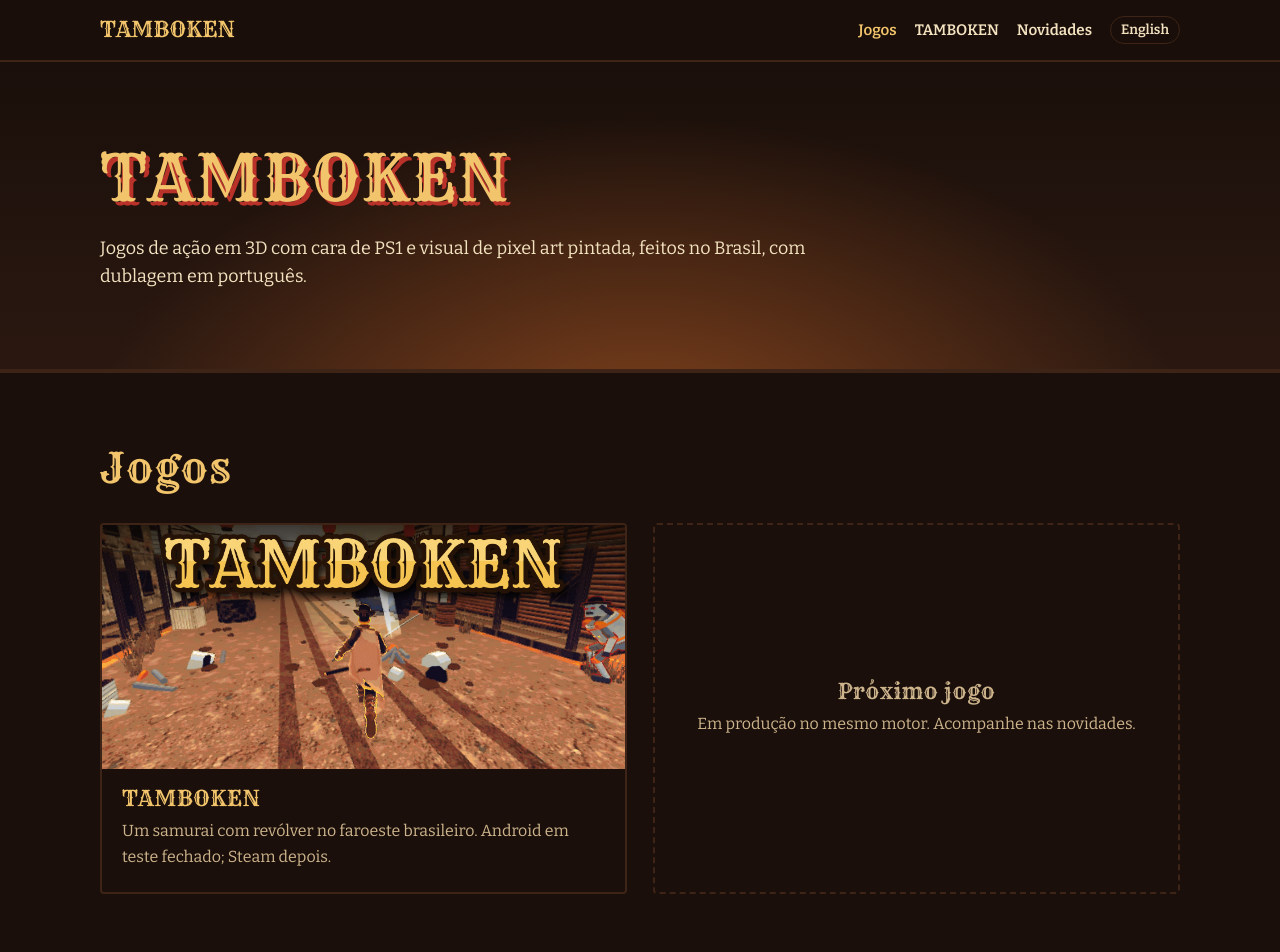
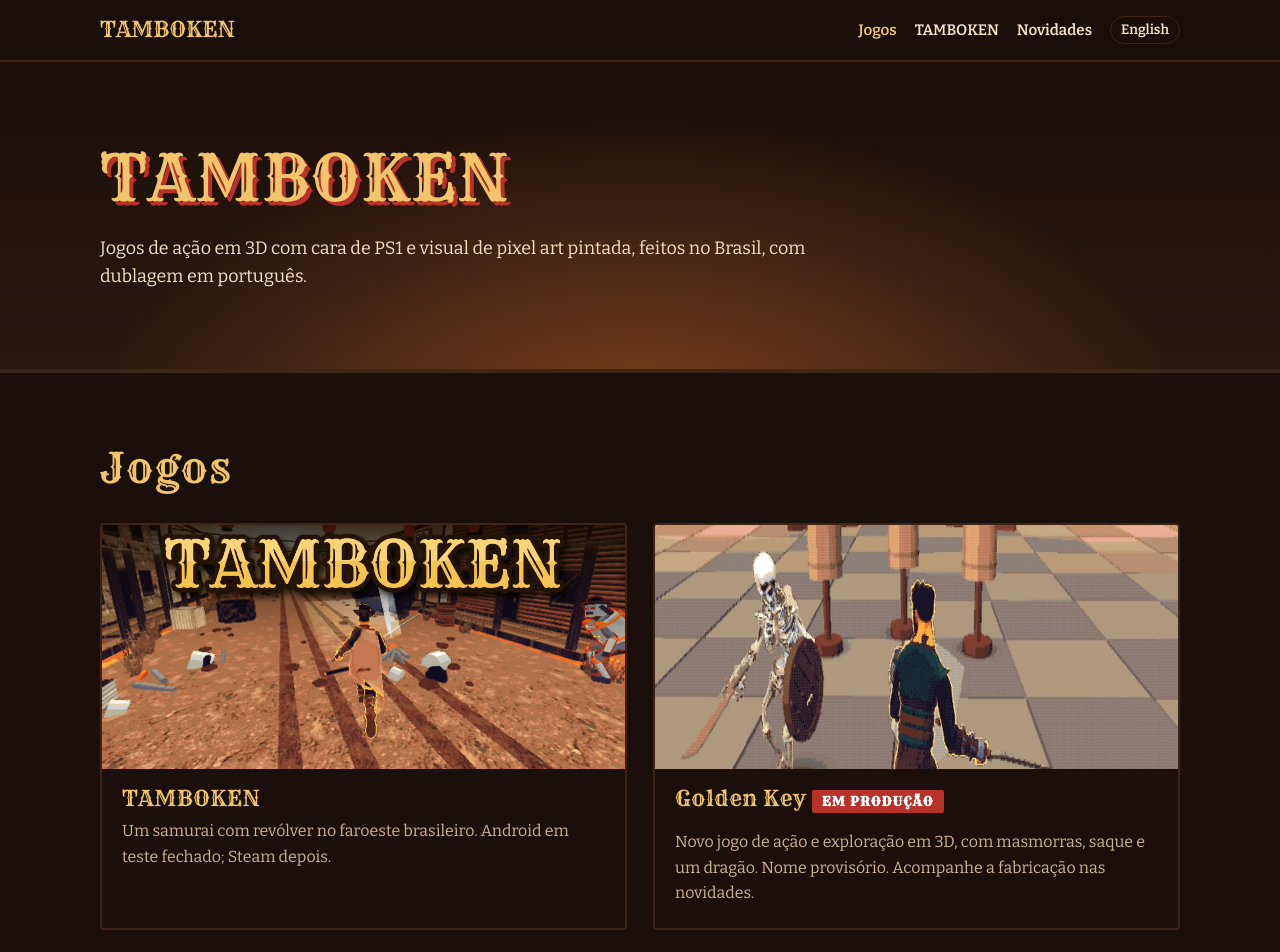
Before and after one commit to mestrexo-creator/mestrexo-creator.github.io, a plain HTML site: page index.html in a window 1280 px wide. Shown: the top 952 px of the page. Drawn offline with Linux system fonts and the light colour scheme.

Commit message:
Novo jogo em produção: Golden Key (cartão e novidade PT/EN)
Co-Authored-By: Claude Opus 5.5 <noreply@anthropic.com>

```diff
--- a/index.html
+++ b/index.html
@@ -50,12 +50,13 @@
         </a>
         <!-- ===== fim do cartão ===== -->
 
-        <div class="jogo-cartao vazio">
-          <div>
-            <h3>Próximo jogo</h3>
-            <p>Em produção no mesmo motor. Acompanhe nas novidades.</p>
+        <a class="jogo-cartao" href="novidades/">
+          <img src="novidades/fotos/golden-key-cartao.jpg" alt="Golden Key: o guerreiro Ryzen enfrenta um esqueleto na sala de treino" width="920" height="430">
+          <div class="corpo">
+            <h3>Golden Key <span class="selo">Em produção</span></h3>
+            <p>Novo jogo de ação e exploração em 3D, com masmorras, saque e um dragão. Nome provisório. Acompanhe a fabricação nas novidades.</p>
           </div>
-        </div>
+        </a>
       </div>
     </div>
   </section>
```
Also changed, not shown: en/index.html (+6 -5 lines), en/novidades/posts.txt, novidades/fotos/golden-key-cartao.jpg (added), novidades/fotos/golden-key-lich.jpg (added), novidades/fotos/golden-key-ryzen.jpg (added), novidades/posts.txt.
